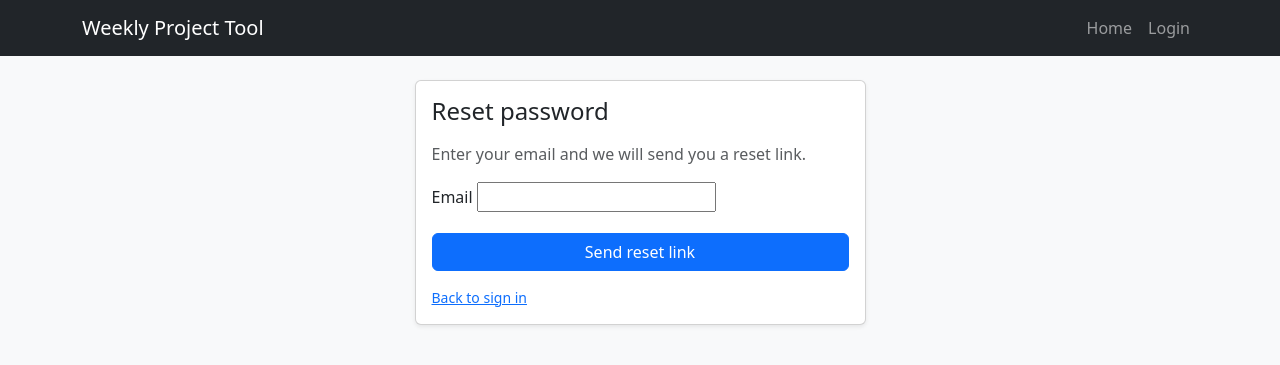
After one commit to luguzza-patrick/weekly-project-tool, a Django app: page /accounts/password-reset/ in a window 1280 px wide. The commit adds this page. Shown: the top 365 px of the page. Run offline with Django 5.2, Linux system fonts and the light colour scheme.

Commit message:
Task 12 self service registration and password reset

```diff
--- a/config/settings.py
+++ b/config/settings.py
@@ -74,6 +74,12 @@ WSGI_APPLICATION = "config.wsgi.application"
 # Team Members (see projects.models.User).
 AUTH_USER_MODEL = "projects.User"
 
+# Dev email backend: writes messages to memory/console rather than sending.
+# Swap to a real SMTP/console backend before production deployment.
+EMAIL_BACKENDS = {
+    "default": {"BACKEND": "django.core.mail.backends.locmem.EmailBackend"}
+}
+
 # Authentication flow URLs.
 LOGIN_URL = "login"
 LOGIN_REDIRECT_URL = "weekly"
--- a/config/urls.py
+++ b/config/urls.py
@@ -19,8 +19,9 @@ from django.contrib import admin
 from django.contrib.auth import views as auth_views
 from django.urls import include, path
 
+from projects.forms import LoginForm
+
 from . import views
-from projects.forms import LoginForm
 
 urlpatterns = [
     path("", views.home, name="home"),
@@ -33,6 +34,35 @@ urlpatterns = [
         name="login",
     ),
     path("accounts/logout/", auth_views.LogoutView.as_view(), name="logout"),
+    path("accounts/register/", views.signup, name="signup"),
+    path(
+        "accounts/password-reset/",
+        auth_views.PasswordResetView.as_view(
+            template_name="registration/account_password_reset_form.html"
+        ),
+        name="password_reset",
+    ),
+    path(
+        "accounts/password-reset/done/",
+        auth_views.PasswordResetDoneView.as_view(
+            template_name="registration/account_password_reset_done.html"
+        ),
+        name="password_reset_done",
+    ),
+    path(
+        "accounts/reset/<uidb64>/<token>/",
+        auth_views.PasswordResetConfirmView.as_view(
+            template_name="registration/account_password_reset_confirm.html"
+        ),
+        name="password_reset_confirm",
+    ),
+    path(
+        "accounts/reset/done/",
+        auth_views.PasswordResetCompleteView.as_view(
+            template_name="registration/account_password_reset_complete.html"
+        ),
+        name="password_reset_complete",
+    ),
     path("weekly/", include("projects.urls")),
     path("admin/", admin.site.urls),
 ]
--- a/projects/forms.py
+++ b/projects/forms.py
@@ -1,10 +1,10 @@
 """Forms used by the weekly feedback tool."""
 
 from django import forms
-from django.contrib.auth.forms import AuthenticationForm
+from django.contrib.auth.forms import AuthenticationForm, UserCreationForm
 from django.forms import formset_factory
 
-from .models import Project, ProjectFeedback
+from .models import Project, ProjectFeedback, User
 
 FEEDBACK_FIELDS = (
     "status",
@@ -69,3 +69,16 @@ class LoginForm(AuthenticationForm):
         label="Password",
         widget=forms.PasswordInput(attrs={"class": "form-control"}),
     )
+
+
+class SignUpForm(UserCreationForm):
+    """Self-service account creation, bootstrapped, defaulting to Team Member."""
+
+    class Meta:
+        model = User
+        fields = ("username", "email")
+
+    def __init__(self, *args, **kwargs):
+        super().__init__(*args, **kwargs)
+        for field in self.fields.values():
+            field.widget.attrs.setdefault("class", "form-control")
--- /dev/null
+++ b/projects/templates/registration/account_password_reset_form.html
@@ -0,0 +1,32 @@
+{% extends "base.html" %}
+
+{% block title %}Reset password{% endblock %}
+
+{% block content %}
+  <div class="row justify-content-center">
+    <div class="col-md-5">
+      <div class="card shadow-sm">
+        <div class="card-body">
+          <h1 class="h4 mb-3">Reset password</h1>
+          <p class="text-muted">Enter your email and we will send you a reset link.</p>
+
+          <form method="post" action="{% url 'password_reset' %}">
+            {% csrf_token %}
+            <div class="mb-3">
+              <label class="form-label" for="{{ form.email.id_for_label }}">Email</label>
+              {{ form.email }}
+              {% if form.email.errors %}
+                <div class="text-danger small">{{ form.email.errors }}</div>
+              {% endif %}
+            </div>
+            <button type="submit" class="btn btn-primary w-100">Send reset link</button>
+          </form>
+
+          <p class="mt-3 mb-0 text-muted small">
+            <a href="{% url 'login' %}">Back to sign in</a>
+          </p>
+        </div>
+      </div>
+    </div>
+  </div>
+{% endblock %}
--- a/projects/templates/registration/login.html
+++ b/projects/templates/registration/login.html
@@ -26,6 +26,11 @@
             </div>
             <button type="submit" class="btn btn-primary w-100">Sign in</button>
           </form>
+
+          <div class="mt-3 d-flex justify-content-between">
+            <a href="{% url 'signup' %}">Create account</a>
+            <a href="{% url 'password_reset' %}">Forgot password?</a>
+          </div>
         </div>
       </div>
     </div>
```
Also changed, not shown: config/views.py (+20 -0 lines), projects/templates/registration/account_password_reset_complete.html (added, +19 -0 lines), projects/templates/registration/account_password_reset_confirm.html (added, +34 -0 lines), projects/templates/registration/account_password_reset_done.html (added, +19 -0 lines), projects/templates/registration/signup.html (added, +33 -0 lines), tests/test_auth_selfservice.py (added, +100 -0 lines).
